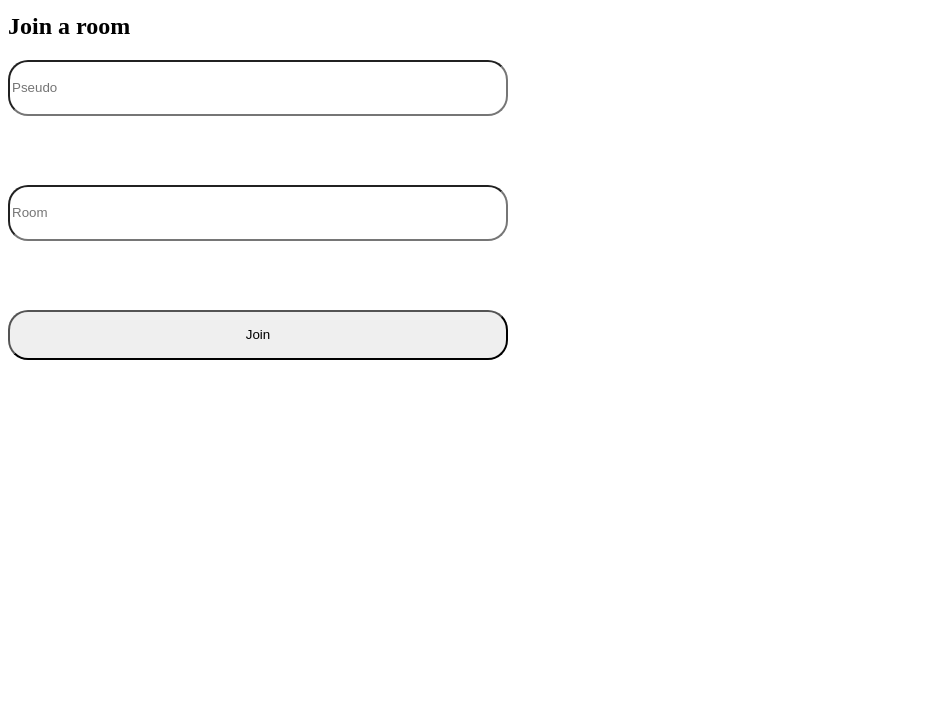
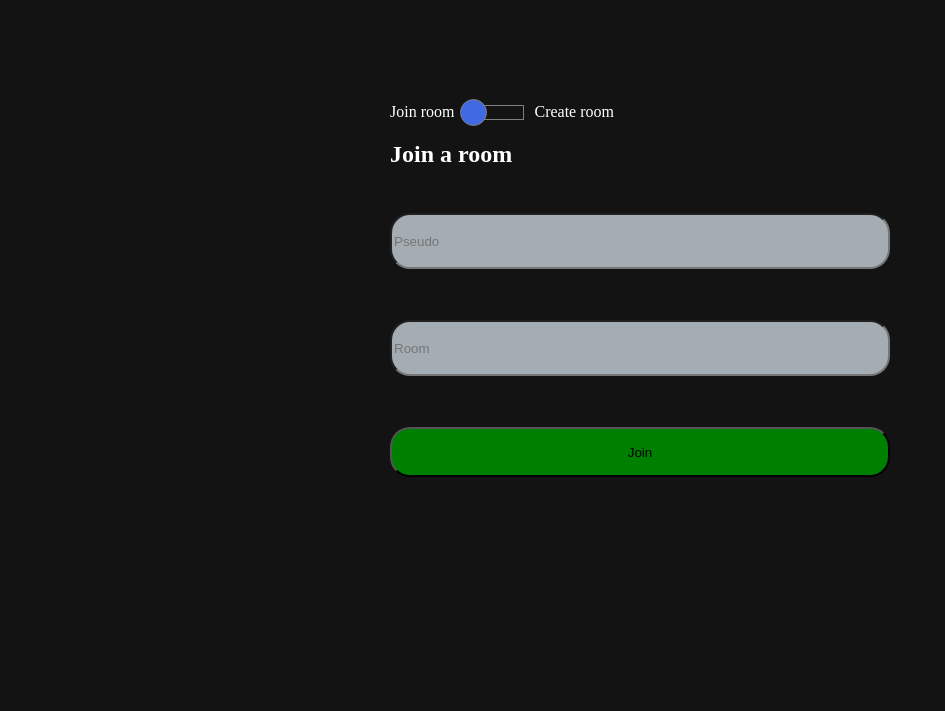
Before and after one commit to TanguyScholtes/met, a React app: page / in a window 1280 px wide. Shown: the part 105-816 px from the top of the page, without its empty margins (0-945 px from the left). Built offline with nearby package versions, Linux system fonts and the light colour scheme; no server answers.

Commit message:
basic design login

```diff
--- a/src/client/app.js
+++ b/src/client/app.js
@@ -10,9 +10,7 @@ export default function App() {
 
     if (!isGameOn) {
         return (
-            <div>
-                <h1>Not in game</h1>
-
+            <div className="main">
                 <Login
                     setPseudo={setPseudo}
                     setGameOn={setGameOn}
@@ -22,7 +20,7 @@ export default function App() {
         );
     } else {
         return (
-            <div>
+            <div className="main">
                 <h1>
                     Welcome {pseudo} in {room} room
                 </h1>
--- a/src/client/components/constainers/Login.js
+++ b/src/client/components/constainers/Login.js
@@ -1,7 +1,10 @@
 import React from "react";
 import Form from "../dumnies/Form";
+import io from "socket.io-client";
 
 export default props => {
+    const socket = io();
+
     const [joinRoom, setJoin] = React.useState(true);
 
     const joinRoomHandle = e => {
@@ -36,6 +39,7 @@ export default props => {
             type: "submit",
             name: "submit",
             value: "Join",
+            className: "submit",
         },
     ];
 
@@ -52,6 +56,7 @@ export default props => {
     if (joinRoom) {
         return (
             <div className="loginComp">
+                <div className="container">
                     <div className="slider">
                         <label>Join room</label>
                         <button onClick={changeMode} className="toggleSlider">
@@ -62,15 +67,19 @@ export default props => {
                     <h2>Join a room</h2>
                     <Form onSubmit={joinRoomHandle} inputs={inputs} />
                 </div>
+            </div>
         );
     } else {
         inputs.splice(2, 0, playersNumbers);
         inputs[3].value = "Create & join";
         return (
             <div className="loginComp">
+                <div className="container">
                     <div className="slider">
                         <label>Join room</label>
-                    <button onClick={changeMode} className="toggleSlider right">
+                        <button
+                            onClick={changeMode}
+                            className="toggleSlider right">
                             <span className="toggler" />
                         </button>
                         <label>Create room</label>
@@ -78,6 +87,7 @@ export default props => {
                     <h2>Create room</h2>
                     <Form onSubmit={createRoomHandle} inputs={inputs} />
                 </div>
+            </div>
         );
     }
 };
--- a/src/client/components/dumnies/Form.js
+++ b/src/client/components/dumnies/Form.js
@@ -15,6 +15,7 @@ export default props => {
                     max={elem.max}
                     step={elem.step}
                     defaultValue={elem.defaultValue}
+                    className={elem.className}
                 />,
             );
         });
--- a/src/client/scss/style.scss
+++ b/src/client/scss/style.scss
@@ -1,14 +1,27 @@
-.formComp{
+.loginComp {
+    display: flex;
+    justify-content: center;
+    align-items: center;
+    height: 100%;
+}
+
+.main {
+    height: 100vh;
+}
+
+.container {
     display: flex;
     flex-direction: column;
     width: 500px;
-    height: 300px;
-    justify-content: space-between
+    height: 400px;
 }
 
-.formComp input {
+input {
+    background-color: #a5adb4;
+    color: black;
     height: 50px;
     border-radius: 20px;
+    display: inline-block;
 }
 
 .toggleSlider {
@@ -24,6 +37,13 @@
 
 .toggleSlider::-moz-focus-inner {
     border: 0;
+}
+
+form {
+    height: 100%;
+    display: flex;
+    flex-direction: column;
+    justify-content: space-around;
 }
 
 .toggler {
@@ -49,3 +69,12 @@ button {
     margin-left: 10px;
     margin-right: 10px;
 }
+
+html {
+    color: white;
+    background-color: rgb(19, 19, 19);
+}
+
+.submit {
+    background-color: green;
+}
```
Lines whose indentation alone changed are shown as unchanged.
